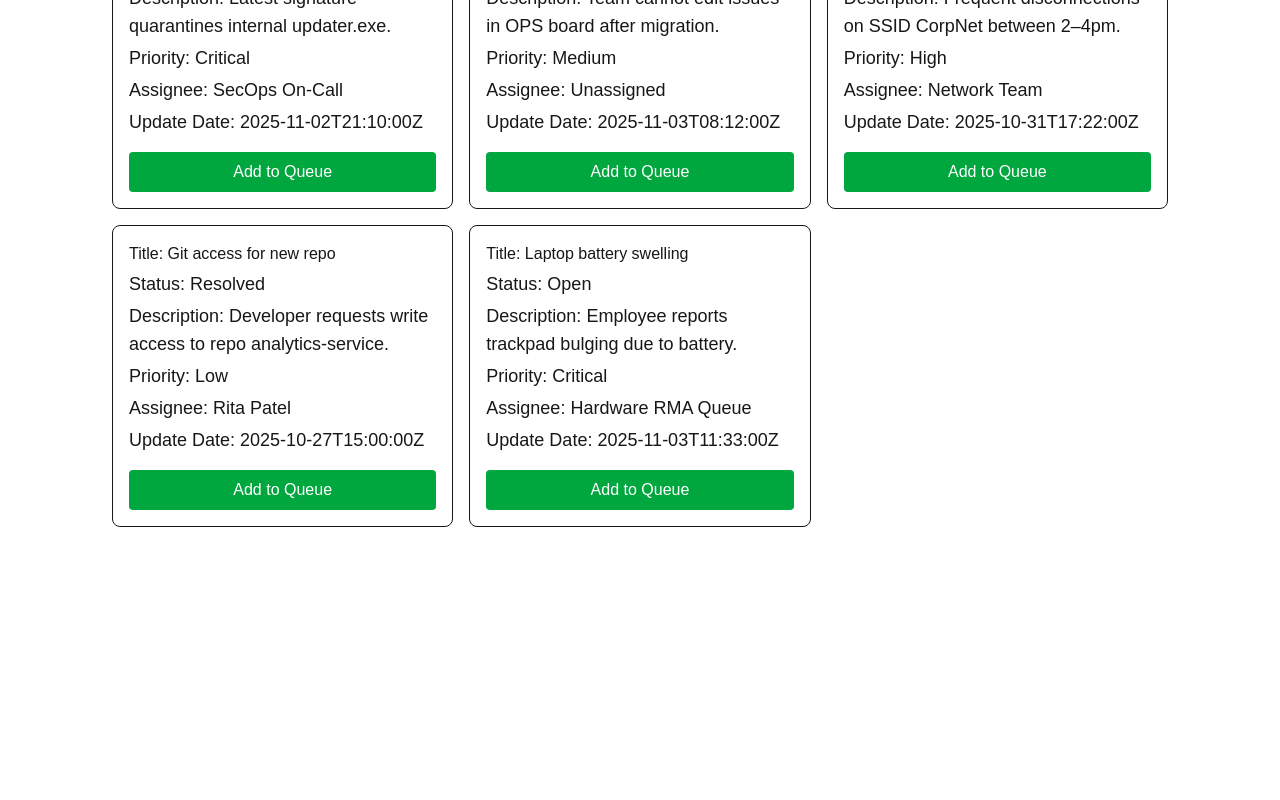
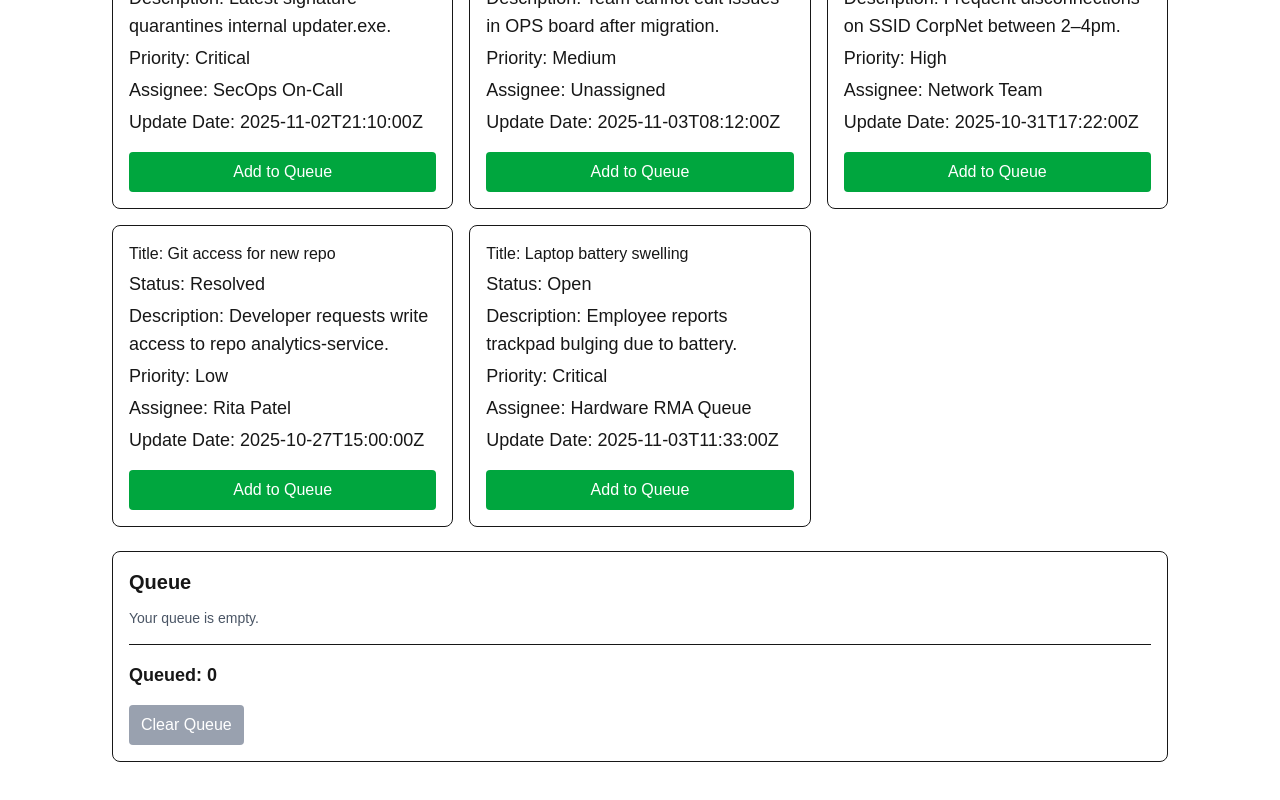
Before and after one commit to JustinWong1229/helpdesk-board, a Next.js app: page / in a window 1280 px wide. Shown: the part 1415-2215 px from the top of the page. Before the commit the page ends 1990 px from the top, so only its background shows below. Built offline with nearby package versions, Linux system fonts and the light colour scheme.

Commit message:
Completed MyQueueSummary and linked it to my board.jsx.

```diff
--- a/src/app/components/Board.jsx
+++ b/src/app/components/Board.jsx
@@ -4,6 +4,7 @@ import TicketList from './TicketList';
 import SearchBox from './SearchBox';
 import StatusFilter from './StatusFilter';
 import PriorityFilter from './PriorityFilter';
+import MyQueueSummary from './MyQueueSummary';
 export default function Board() {
   // Fetch state
   const [tickets, setTickets] = useState([]);
@@ -72,13 +73,21 @@ const visibleTickets = useMemo(() => {
     if (!found) return;
 
     setQueue(prev => (prev.includes(ticketId) ? prev : [...prev, ticketId]));
+
+
   };
+  const handleRemoveFromQueue = (id) =>
+    setQueue(prev => prev.filter(tid => tid !== id));
+
+const handleClearQueue = () => setQueue([]);
+
   // Fix Later
   return (
     <main className="p-6">
         <SearchBox value={search} onChange={setSearch} />
         <StatusFilter value={filters.status} onChange={setStatus} />
         <PriorityFilter value={filters.priority} onChange={setPriority} />
+
 
       {loading && <p>Loading…</p>}
       {error && <p>{error}</p>}
@@ -87,6 +96,7 @@ const visibleTickets = useMemo(() => {
         <TicketList tickets={visibleTickets} onAddToQueue={handleAddToQueue} />
 
       )}
+      <MyQueueSummary queue={queue} tickets={tickets} onRemove={handleRemoveFromQueue} onClear={handleClearQueue} />
 
 
 
--- a/src/app/components/MyQueueSummary.jsx
+++ b/src/app/components/MyQueueSummary.jsx
@@ -0,0 +1,49 @@
+'use client'
+
+export default function ({ queue = [], tickets =[], onRemove, onClear}) {
+    const titleById = new Map(tickets.map(t => [t.id, t.title]))
+    const count = queue.length
+    const isEmpty = count === 0
+
+    return (
+        <div className="mt-6 border rounded-lg p-4">
+      <h2 className="text-xl font-semibold mb-3">Queue</h2>
+
+      {isEmpty ? (
+        <p className="text-sm text-gray-600">Your queue is empty.</p>
+      ) : (
+        <ul className="space-y-2">
+          {queue.map((id) => (
+            <li key={id} className="flex items-center justify-between">
+              <div className="font-medium truncate pr-3">
+                {titleById.get(id) ?? id}
+              </div>
+              <button
+                className="rounded bg-gray-200 px-2 py-1 hover:bg-gray-300"
+                onClick={() => onRemove?.(id)}
+                title="Remove from queue"
+              >
+                Remove
+              </button>
+            </li>
+          ))}
+        </ul>
+      )}
+       <div className="mt-4 flex items-center justify-between border-t pt-4">
+        <div className="text-lg font-semibold">
+          Queued: <strong>{count}</strong>
+        </div>
+      </div>
+
+      <div className="mt-4">
+        <button
+          className="rounded bg-red-600 px-3 py-2 text-white hover:bg-red-700 disabled:bg-gray-400"
+          onClick={onClear}
+          disabled={isEmpty}
+        >
+          Clear Queue
+        </button>
+      </div>
+    </div>
+  );
+}
```
